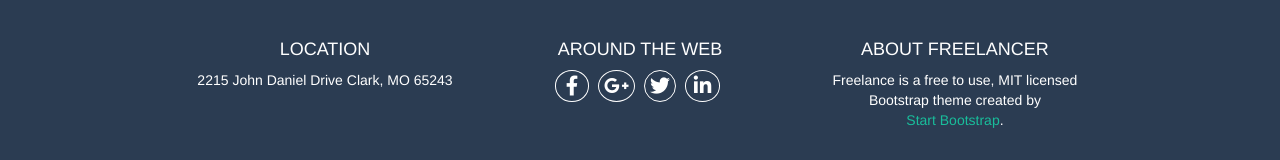
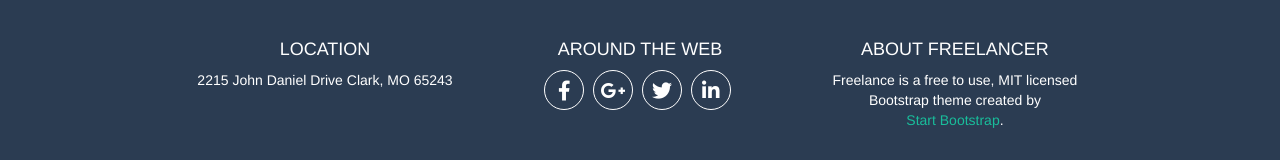
Before and after one commit to SimoneRomiti/html-css-bootstrap-freelancer, a plain HTML site: page index.html in a window 1280 px wide. Shown: the part 2182-2342 px from the top of the page. Drawn offline with nearby package versions, Linux system fonts and the light colour scheme.

Commit message:
Border-radius social corretto

```diff
--- a/css/style.css
+++ b/css/style.css
@@ -230,18 +230,15 @@ footer{
 .footer_top .footer_item{
   margin: 25px 0;
 }
-.footer_item i{
+.footer_item .social{
+  display: inline-block;
   margin-right: 5px;
-  padding: 5px;
+  width: 40px;
+  height: 40px;
+  line-height: 40px;
+  border: 1px solid white;
+  border-radius: 50%;
   font-size: 20px;
-  border: 1px solid white;
-  border-radius: 100%;
-}
-#facebook{
-  padding: 5px 10px;
-}
-#linkedin{
-  padding: 5px 8px;
 }
 
 #start-link{
--- a/index.html
+++ b/index.html
@@ -252,17 +252,18 @@
               <!-- AROUND THE WEB -->
               <div class="col-xs-12 col-md-4 footer_item">
                 <h4>AROUND THE WEB</h4>
-                <a href="#">
-                  <i id="facebook"class="fab fa-facebook-f">
+                <a class="social" href="#">
+                  <i class="fab fa-facebook-f">
                   </i>
                 </a>
-                <a href="#"><i class="fab fa-google-plus-g"></i>
+                <a class="social" href="#">
+                  <i class="fab fa-google-plus-g"></i>
                 </a>
-                <a href="#">
+                <a class="social" href="#">
                   <i class="fab fa-twitter"></i>
                 </a>
-                <a href="#">
-                  <i id="linkedin" class="fab fa-linkedin-in"></i>
+                <a class="social" href="#">
+                  <i class="fab fa-linkedin-in"></i>
                 </a>
               </div>
               <!-- /AROUND THE WEB -->
```
